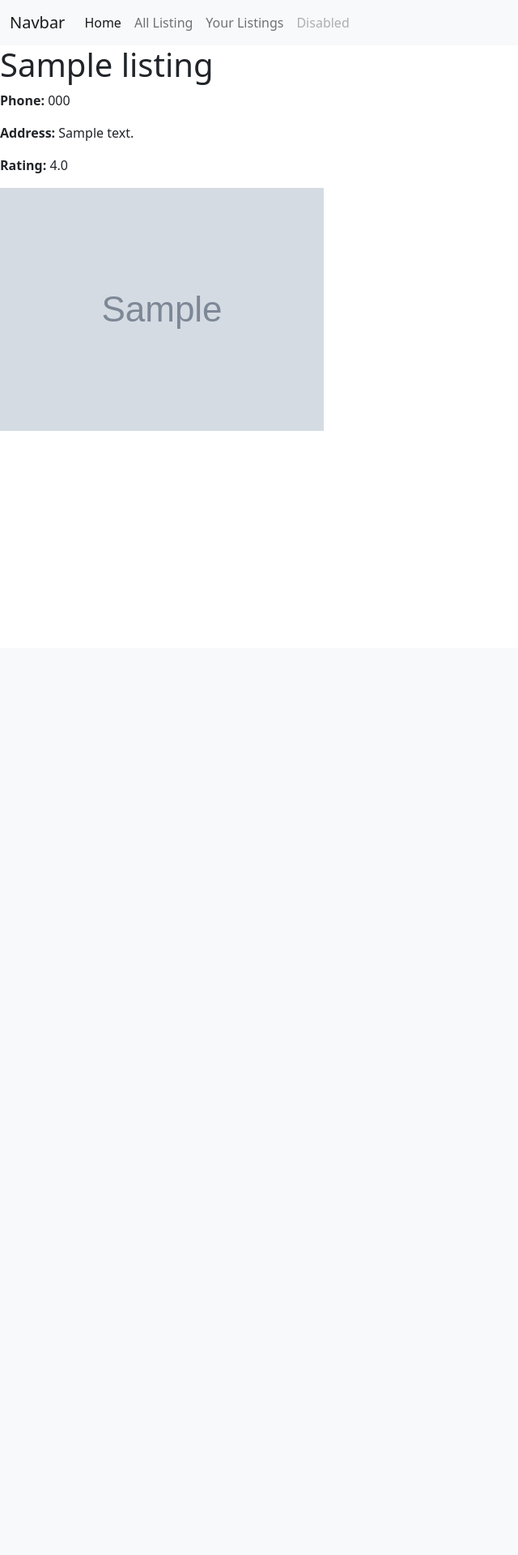
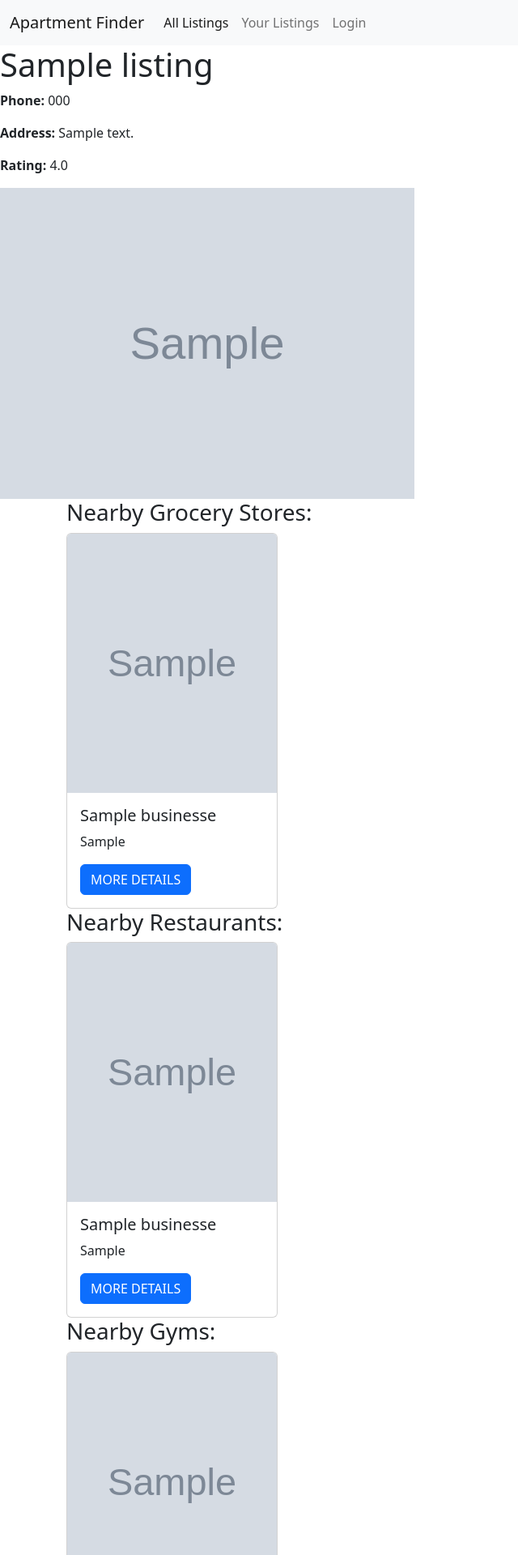
Before and after one commit to wenqiyes/hb_project, a Flask app: page /listings/1 in a window 1280 px wide. Shown: the top 1920 px of the page at 81% size, without its empty margins (0-640 px from the left). Before the commit the page ends 532 px from the top, so only its background shows below. Run offline with Flask 2, Linux system fonts and the light colour scheme; tables that the repository leaves empty hold one stand-in row (values such as "Sample post"); grey boxes marked "Sample" are stand-in pictures; a database or web service that is not in the repository returns one stand-in record (values such as "Sample title"); data that the repository does not hold is empty.

Commit message:
second sprint completed

```diff
--- a/crud.py
+++ b/crud.py
@@ -51,7 +51,7 @@ def get_listing_by_user_email(user_email):
 
 def get_listing_from_db(zip_code):
     """Get listings that is posted by the user"""
-    return Listing.query.filter(Listing.zip_code == zip_code, Listing.yelp_id =='').all()
+    return Listing.query.filter(Listing.zip_code == zip_code, Listing.yelp_id =='').order_by(Listing.listing_id.desc()).all()
 
 def create_favorite(user, listing):
     """Create and return a new movie."""
--- a/seed_database.py
+++ b/seed_database.py
@@ -14,7 +14,8 @@ model.db.create_all()
 
 hash_password = generate_password_hash('1234')
 test_user = model.User(email='123@gmail.com', password=hash_password)
-
+model.db.session.add(test_user)
+model.db.session.commit()
 
 
 # test_listing = model.Listing(name='test apartment', rating=5.0, address='test_street,test_city,test_state', zip_code=12345, phone='0001112222',image_url='https://i.picsum.photos/id/43/1280/831.jpg?hmac=glK-rQ0ppFClW-lvjk9FqEWKog07XkOxJf6Xg_cU9LI', user=test_user, yelp_id='')
--- a/server.py
+++ b/server.py
@@ -3,12 +3,11 @@
 from pprint import pformat
 
 from flask import Flask, render_template, request, flash, session, redirect,url_for,jsonify
-from model import connect_to_db, db, User, Listing, Favorite
+from model import connect_to_db, db, User
 import requests
-import json
 import os
 import crud
-from flask_login import login_user, LoginManager, login_required, logout_user, current_user
+from flask_login import login_user, LoginManager, login_required, logout_user
 from flask_wtf import FlaskForm
 from wtforms import StringField, PasswordField, SubmitField
 from wtforms.validators import InputRequired, Length, ValidationError
@@ -103,6 +102,7 @@ def register():
 
 API_KEY = os.environ['YELP_KEY']
 
+
 @app.route("/listings")
 def all_listings():
     """show all the apartment listings"""
@@ -114,14 +114,37 @@ def all_listings():
     # zip_code = request.args.get('zipcode','')
 
     if request.args.get('zipcode'):
-        zip_code = request.args.get('zipcode')
-        session['zip_code'] = zip_code
+        if request.args.get('zipcode').isdigit():
+            zip_code = request.args.get('zipcode')
+            session['zip_code'] = zip_code
+        else:
+            name = request.args.get('zipcode')
+            PARAMS = {'location':name,
+              'categories':'apartments',
+              'limit':50}
+
+            # Make a Request to the API, and return results
+            response = requests.get(url=URL,
+                            params=PARAMS,
+                            headers=HEADERS)
+
+             # Convert response to a JSON String
+            listings_data = response.json()
+
+            if 'businesses' in listings_data:
+                zip_code = listings_data['businesses'][0]['location']['zip_code']
+                session['zip_code'] = zip_code
+            else:
+                zip_code = ''
+
+
     elif session.get('zip_code'):
         zip_code = session['zip_code']
     else:
         zip_code = ''
 
     if zip_code == '':
+        flash("Please enter valid input! ")
         return redirect("/")
     else:
         PARAMS = {'location':zip_code,
@@ -155,30 +178,109 @@ def all_listings():
         else:
             user_id = None
 
+        #combining data from yelp api and database
+        db_results.extend(listing_results)
+        merged_list = db_results
 
-        return render_template('all_listings.html', pformat=pformat,listings_data=listings_data,listing_results=listing_results,db_results=db_results,data_count=data_count, user_id=user_id)
+        paginated = [] #list of lists
+        #loop over -every 10, break and do the same thing again
+        for i in range(len(merged_list)):
+            if i % 10 == 0:
+                #create a new list
+                paginated.append([])
+             #append item from the merged list to last list of list
+            paginated[-1].append(merged_list[i])
+
+
+        return render_template('all_listings.html', pformat=pformat,listing_results=listing_results,data_count=data_count, user_id=user_id, paginated=paginated)
 
 @app.route("/listings/<listing_id>")
 def show_listing_details(listing_id):
     """Show details on a particular listing."""
+    URL = 'https://api.yelp.com/v3/businesses/search'
+    HEADERS = {'Authorization': 'bearer %s' % API_KEY}
+
+    # check whther the listing source comes from the database or yelp api
     if listing_id.isdigit()  :
         db_listing = crud.get_listing_by_id(listing_id)
+        zip_code = db_listing.zip_code
         yelp_listing = None
     else:
         db_listing = None
-        URL = f"https://api.yelp.com/v3/businesses/{listing_id}"
-        HEADERS = {'Authorization': 'bearer %s' % API_KEY}
-
+        ID_URL = f"https://api.yelp.com/v3/businesses/{listing_id}"
 
         # Make a Request to the API, and return results
-        response = requests.get(url=URL,
+        response = requests.get(url=ID_URL,
                             headers=HEADERS)
 
 
         # Convert response to a JSON String
         yelp_listing = response.json()
+        zip_code = yelp_listing['location']['zip_code']
 
-    return render_template("listing_details.html", db_listing=db_listing,yelp_listing = yelp_listing)
+    #get data for nearby restaurants
+    RESTAURANTPARAMS = {'location':zip_code,
+              'categories':'restaurants',
+              'limit':4}
+     # Make a Request to the API, and return results
+    restaurant_response = requests.get(url=URL,
+                            params=RESTAURANTPARAMS,
+                            headers=HEADERS,
+                            )
+
+
+    # Convert response to a JSON String
+    restaurant_data = restaurant_response.json()
+    restaurant_results = restaurant_data['businesses']
+
+
+    #get data for nearby gas stations
+    GASPARAMS = {'location':zip_code,
+              'categories':'servicestations',
+              'limit':4}
+     # Make a Request to the API, and return results
+    gas_response = requests.get(url=URL,
+                            params=GASPARAMS,
+                            headers=HEADERS,
+                            )
+
+
+    # Convert response to a JSON String
+    gas_data = gas_response.json()
+    gas_results = gas_data['businesses']
+
+
+    #get data for nearby gyms
+    GYMPARAMS = {'location':zip_code,
+              'categories':'gyms',
+              'limit':4}
+     # Make a Request to the API, and return results
+    gym_response = requests.get(url=URL,
+                            params=GYMPARAMS,
+                            headers=HEADERS,
+                            )
+
+
+    # Convert response to a JSON String
+    gym_data = gym_response.json()
+    gym_results = gym_data['businesses']
+
+    #get data for nearby grocery
+    GROCERYPARAMS = {'location':zip_code,
+              'categories':'grocery',
+              'limit':4}
+     # Make a Request to the API, and return results
+    grocery_response = requests.get(url=URL,
+                            params=GROCERYPARAMS,
+                            headers=HEADERS,
+                            )
+
+
+    # Convert response to a JSON String
+    grocery_data = grocery_response.json()
+    grocery_results = grocery_data['businesses']
+
+    return render_template("listing_details.html", db_listing=db_listing,yelp_listing = yelp_listing,gas_results=gas_results,gym_results = gym_results,grocery_results=grocery_results,restaurant_results=restaurant_results)
 
 @app.route("/add_listing")
 @login_required
@@ -222,6 +324,7 @@ def add_to_my_list():
         return render_template('user_listings.html',user_listings=user_listings,listing_count=listing_count)
     else:
         return redirect("/")
+
 
 
 @app.route("/post_listing",  methods=['POST'])
@@ -277,14 +380,16 @@ def show_user_listing() :
     finally:
         return render_template('user_listings.html',user_listings=user_listings,listing_count=listing_count)
 
+
+
 @app.route("/user_listings/favorite.json", methods=['POST'])
 @login_required
 def set_favorite():
     """set listing as favorite listing"""
     listing_id = int(request.json.get('listing_id'))
-    print(listing_id)
+
     listing = crud.get_listing_by_id(listing_id)
-    print(listing)
+
 
     if listing:
         result_text = f"{listing.name} is your favorite listing!"
@@ -294,6 +399,21 @@ def set_favorite():
     return jsonify({'msg': result_text})
 
 
+@app.route("/user_listings/delete", methods=['POST'])
+@login_required
+def delete_listing():
+    """delete listing from user's database"""
+    listing_id = int(request.json.get('listing_id'))
+
+    listing = crud.get_listing_by_id(listing_id)
+
+
+    if listing:
+        db.session.delete(listing)
+        db.session.commit()
+
+    return redirect("/user_listings")
+
 
 
 
--- a/static/project.css
+++ b/static/project.css
@@ -3,6 +3,11 @@
     height: 100%;
 }
 
+.listing-detail-photo{
+    width: 40%;
+    height: 30%;
+}
+
 #favorite_listing{
     margin:10px;
 }
--- a/templates/base.html
+++ b/templates/base.html
@@ -16,16 +16,19 @@
   <body>
     <nav class="navbar navbar-expand-lg bg-light">
       <div class="container-fluid">
-        <a class="navbar-brand" href="#">Navbar</a>
+        <a class="navbar-brand" href="/">Apartment Finder</a>
         <button class="navbar-toggler" type="button" data-bs-toggle="collapse" data-bs-target="#navbarNavAltMarkup" aria-controls="navbarNavAltMarkup" aria-expanded="false" aria-label="Toggle navigation">
           <span class="navbar-toggler-icon"></span>
         </button>
         <div class="collapse navbar-collapse" id="navbarNavAltMarkup">
           <div class="navbar-nav">
-            <a class="nav-link active" aria-current="page" href="/">Home</a>
-            <a class="nav-link" href="/listings">All Listing</a>
+            <a class="nav-link active" aria-current="page" href="/listings">All Listings</a>
             <a class="nav-link" href="user_listings">Your Listings</a>
-            <a class="nav-link disabled">Disabled</a>
+            {% if 'user_email' in session %}
+              <a class="nav-link" id="log_in_out" href="/logout">Logout</a>
+            {% else %}
+              <a class="nav-link" id="log_in_out" href="/login">Login</a>
+            {% endif %}
           </div>
         </div>
       </div>
--- a/templates/listing_details.html
+++ b/templates/listing_details.html
@@ -43,9 +43,95 @@
 </p>
 
 {% if db_listing is not none %}
-    <img src="{{ db_listing.image_url }}">
+    <img class="listing-detail-photo" src="{{ db_listing.image_url }}">
 {% else %}
-    <img src="{{ yelp_listing['image_url'] }}">
+    <div class="row">
+      {% for photo in yelp_listing['photos'] %}
+        <div class="col-md-4">
+          <img class="listing_img" src="{{ photo }}">
+        </div>
+      {% endfor %}
+    </div>
 {% endif %}
 
+<!-- Data for Grocery stores-->
+<div class="container">
+  <h3>Nearby Grocery Stores:</h3>
+  <div class="row">
+    {% for grocery in grocery_results %}
+      <div class="col-md-3">
+        <div class="card" style="width: auto;">
+          <img class="card-img-top" src="{{grocery['image_url']}}" alt="grocery stores" style="height:20rem;">
+          <div class="card-body" style="height:auto;">
+            <h5 class="card-title">{{ grocery['name'] }}</h5>
+            <p class="card-text">{{ grocery['location']['display_address']|join(',') }}</p>
+            <a href="{{ grocery['url'] }}" class="btn btn-primary">MORE DETAILS</a>
+          </div>
+        </div>
+      </div>
+    {% endfor %}
+  </div>
+</div>
+
+<!-- Data for Restaurants-->
+<div class="container">
+  <h3>Nearby Restaurants:</h3>
+  <div class="row">
+    {% for restaurant in restaurant_results %}
+      <div class="col-md-3">
+        <div class="card" style="width: auto;">
+          <img class="card-img-top" src="{{ restaurant['image_url'] }}" alt="grocery stores" style="height:20rem;">
+          <div class="card-body" style="height:auto;">
+            <h5 class="card-title">{{ restaurant['name'] }}</h5>
+            <p class="card-text">{{ restaurant['location']['display_address']|join(',') }}</p>
+            <a href="{{ restaurant['url'] }}" class="btn btn-primary">MORE DETAILS</a>
+          </div>
+        </div>
+      </div>
+    {% endfor %}
+  </div>
+</div>
+
+<!--Data for gyms-->
+<div class="container">
+  <h3>Nearby Gyms:</h3>
+  <div class="row">
+    {% for gym in gym_results %}
+      <div class="col-md-3">
+        <div class="card" style="width: auto;">
+          <img class="card-img-top" src="{{gym['image_url']}}" alt="gyms" style="height:20rem;">
+          <div class="card-body" style="height:auto;">
+            <h5 class="card-title">{{ gym['name'] }}</h5>
+            <p class="card-text">{{ gym['location']['display_address']|join(',') }}</p>
+            <a href="{{ gym['url'] }}" class="btn btn-primary">MORE DETAILS</a>
+          </div>
+        </div>
+      </div>
+    {% endfor %}
+  </div>
+</div>
+
+<!--Data for gas stations-->
+<div class="container">
+  <h3>Nearby Gas Stations:</h3>
+  <div class="row">
+    {% for gas in gas_results %}
+      <div class="col-md-3">
+        <div class="card" style="width: auto;">
+          <img class="card-img-top" src="{{gas['image_url']}}" alt="gas station" style="height:20rem;">
+          <div class="card-body" style="height:auto;">
+            <h5 class="card-title">{{ gas['name'] }}</h5>
+            <p class="card-text">{{ gas['location']['display_address']|join(',') }}</p>
+            <a href="{{ gas['url'] }}" class="btn btn-primary">MORE DETAILS</a>
+          </div>
+        </div>
+      </div>
+    {% endfor %}
+  </div>
+</div>
+
+
+
+
+
 {% endblock %}
```
Also changed, not shown: draft.py (added, +18 -0 lines), static/change_page.js (added, +9 -0 lines), static/project.js (+31 -2 lines), templates/all_listings.html (+71 -56 lines), templates/draft.html (added, +104 -0 lines), templates/homepage.html (+13 -5 lines), templates/login.html (+4 -3 lines), templates/user_listings.html (+11 -8 lines), static/variable.js (deleted).
